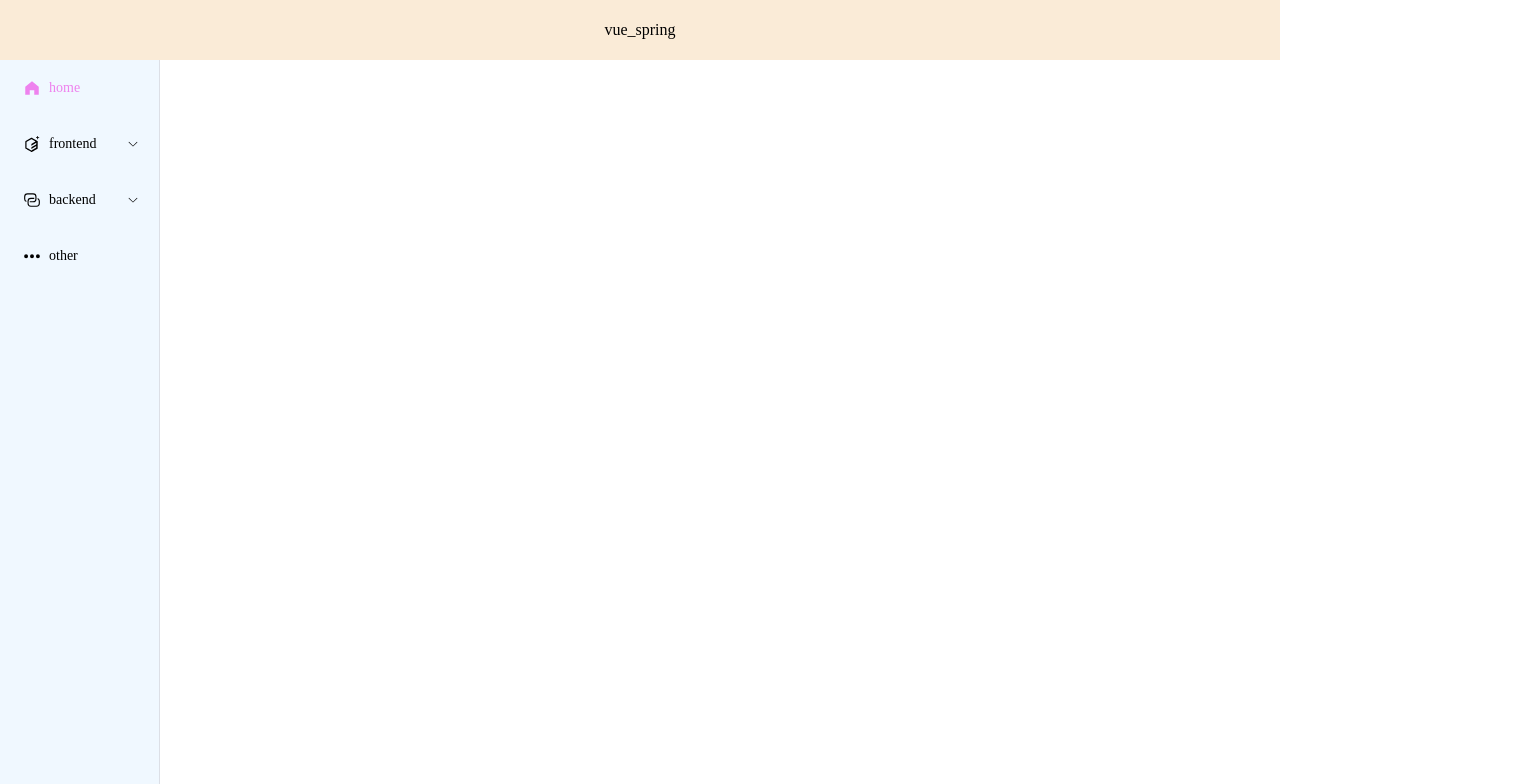
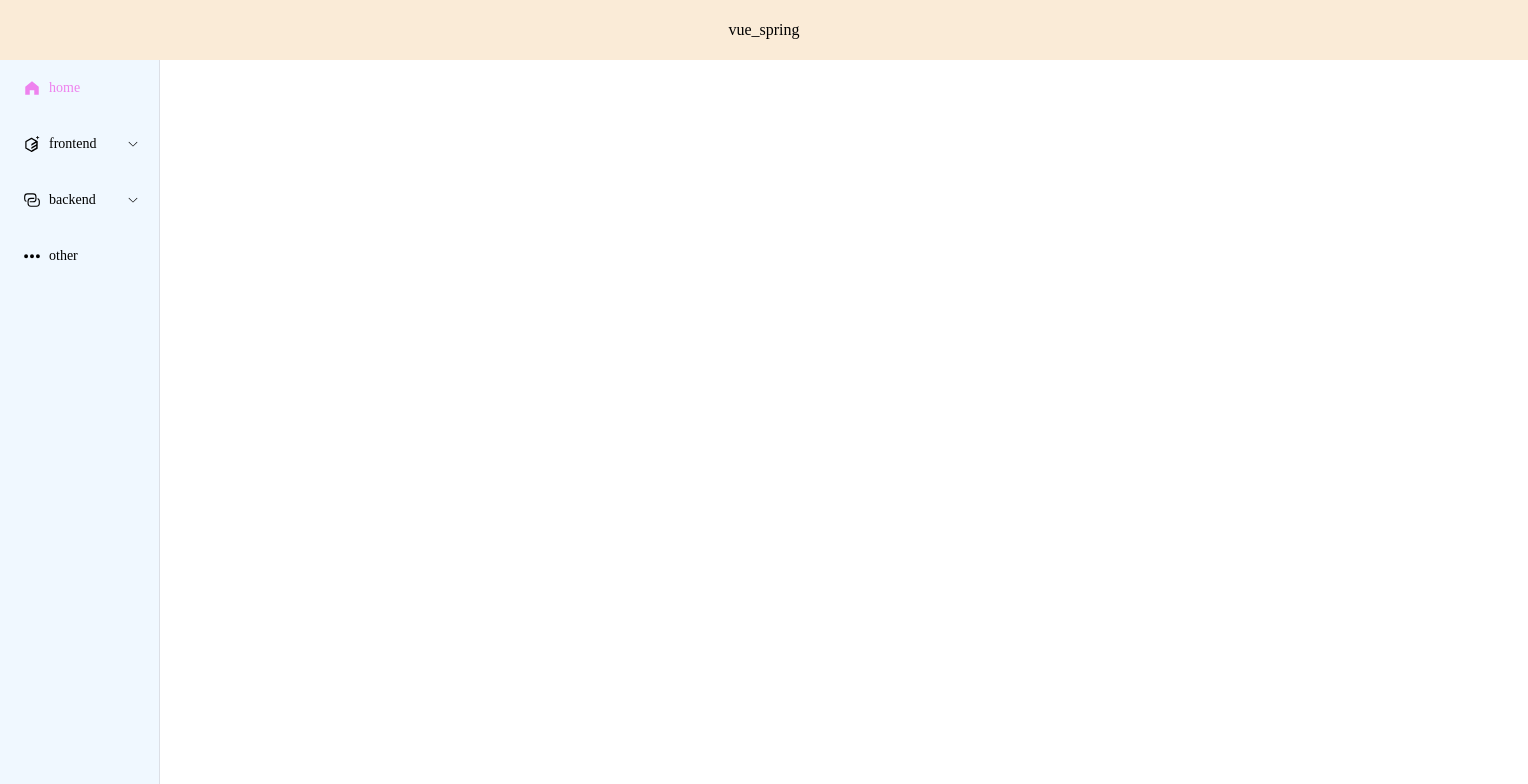
Before and after one commit to MadLogarithm/vue_spring, a Vue app: page /home in a window 1280 px wide. Shown: the top 784 px of the page, 1528 px wide, since content can reach past the window. Built offline with nearby package versions, Linux system fonts and the light colour scheme.

Commit message:
style: adjust page width

```diff
--- a/src/components/HomeSet.vue
+++ b/src/components/HomeSet.vue
@@ -106,6 +106,7 @@ export default {
 <style scoped>
 .home-container {
   flex-wrap: wrap;
+  width: 1528px;
   height: 100%;
 }
 </style>
```
